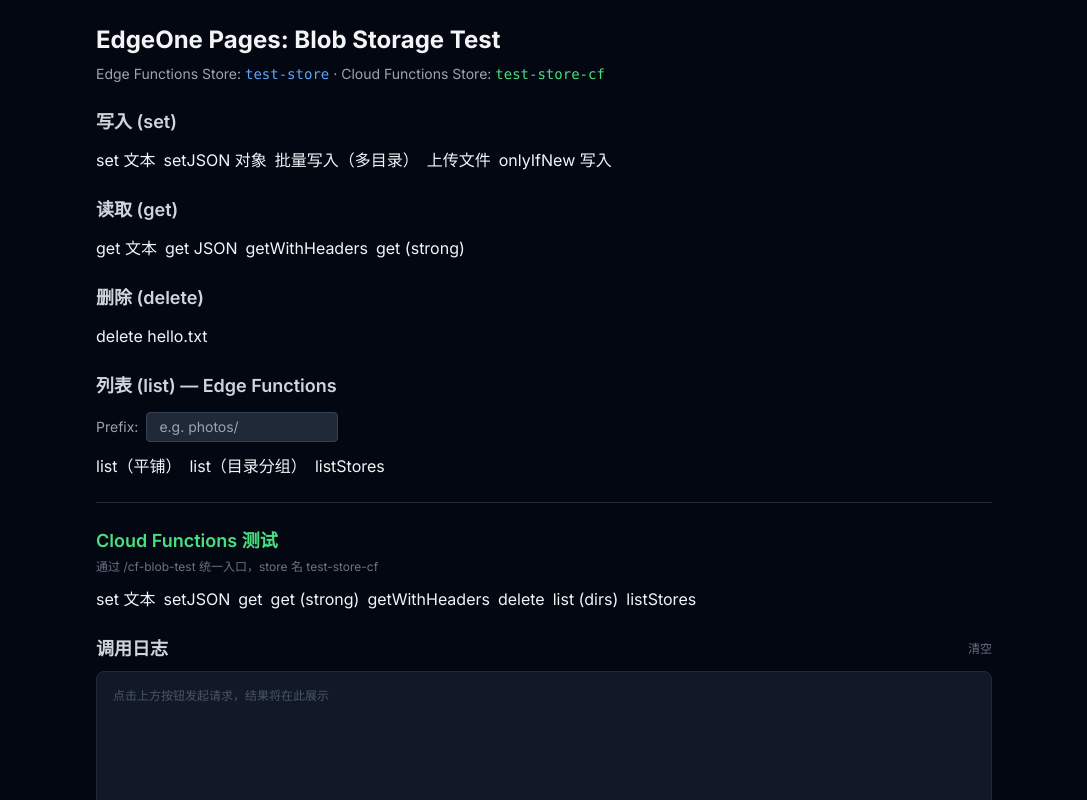
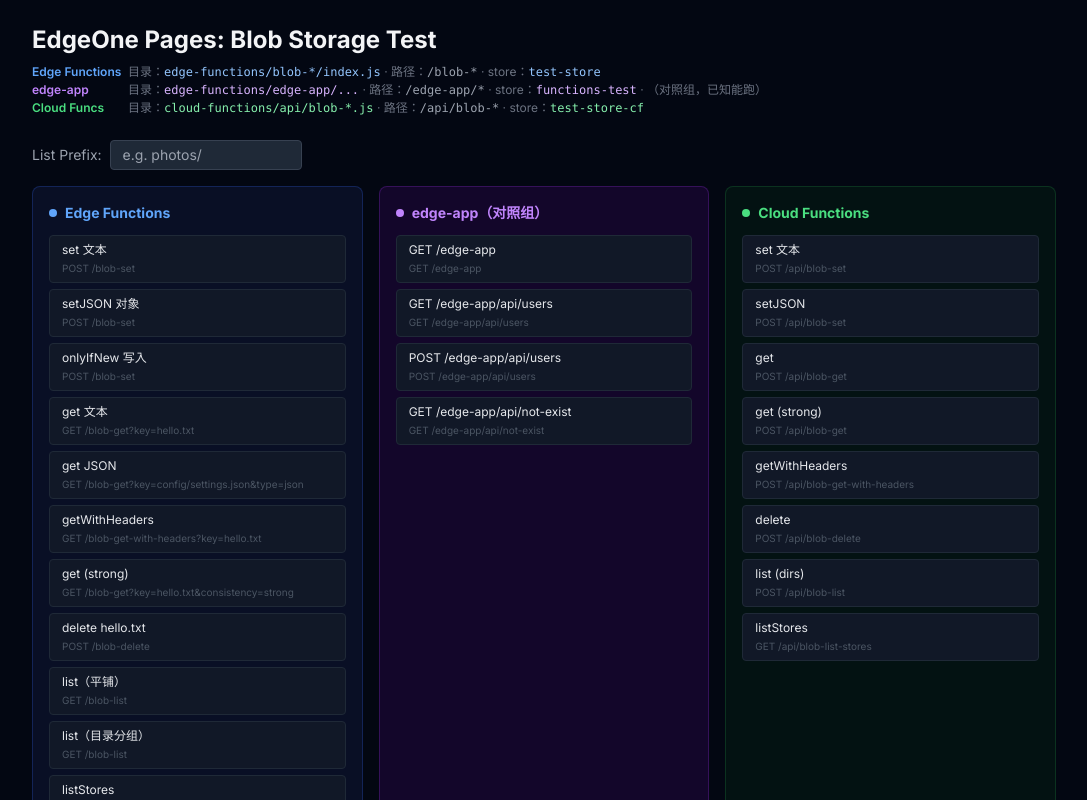
Before and after one commit to mschrome/functions-kv-1, a Next.js app: page /blob in a window 1280 px wide. Shown: the top 800 px of the page, without its empty margins (96-1183 px from the left). Built offline with nearby package versions, Linux system fonts and the light colour scheme.

Commit message:
feat(feature): test blob again and again

```diff
--- a/components/BlobTest.tsx
+++ b/components/BlobTest.tsx
@@ -2,259 +2,427 @@
 
 import React, { useState, useCallback } from 'react';
 
+/** 请求结果类型 */
+type CallResult = {
+  ok: boolean;
+  status: number;
+  data?: any;
+  rawText?: string;
+  error?: string;
+};
+
 export default function BlobTest() {
-  const [results, setResults] = useState<string>('');
+  const [logs, setLogs] = useState<
+    { time: string; group: string; label: string; method: string; path: string; result: CallResult }[]
+  >([]);
   const [loading, setLoading] = useState(false);
   const [prefix, setPrefix] = useState('');
 
-  const log = (msg: string) => {
-    setResults((prev) => `${new Date().toLocaleTimeString()} | ${msg}\n${prev}`);
-  };
-
-  const api = useCallback(async (path: string, options?: RequestInit) => {
+  /** 统一的请求函数，安全解析响应 */
+  const call = useCallback(
+    async (group: string, label: string, method: string, path: string, init?: RequestInit): Promise<CallResult> => {
       setLoading(true);
       try {
-      const res = await fetch(path, options);
-      const data = await res.json();
-      log(`${options?.method || 'GET'} ${path} → ${JSON.stringify(data)}`);
-      return data;
+        const res = await fetch(path, { method, ...init });
+        const rawText = await res.text();
+        let data: any = undefined;
+        try {
+          data = JSON.parse(rawText);
+        } catch {
+          // 非 JSON
+        }
+        const result: CallResult = { ok: res.ok, status: res.status, data, rawText };
+        setLogs((prev) => [
+          { time: new Date().toLocaleTimeString(), group, label, method, path, result },
+          ...prev,
+        ]);
+        return result;
       } catch (err: any) {
-      log(`ERROR: ${err.message}`);
+        const result: CallResult = { ok: false, status: 0, error: err.message || String(err) };
+        setLogs((prev) => [
+          { time: new Date().toLocaleTimeString(), group, label, method, path, result },
+          ...prev,
+        ]);
+        return result;
       } finally {
         setLoading(false);
       }
-  }, []);
+    },
+    []
+  );
 
-  // 写入文本
-  const handleSetText = async () => {
-    await api('/blob-set', {
+  /** Edge Functions — 独立目录（/blob-xxx） */
+  const edgeTests = [
+    {
+      label: 'set 文本',
       method: 'POST',
+      path: '/blob-set',
+      run: () =>
+        call('edge', 'set 文本', 'POST', '/blob-set', {
           headers: { 'Content-Type': 'application/json' },
           body: JSON.stringify({ key: 'hello.txt', value: 'Hello, Blob! ' + Date.now() }),
-    });
-  };
-
-  // 写入 JSON
-  const handleSetJSON = async () => {
-    await api('/blob-set', {
+        }),
+    },
+    {
+      label: 'setJSON 对象',
       method: 'POST',
+      path: '/blob-set',
+      run: () =>
+        call('edge', 'setJSON 对象', 'POST', '/blob-set', {
           headers: { 'Content-Type': 'application/json' },
           body: JSON.stringify({
             key: 'config/settings.json',
             value: { theme: 'dark', lang: 'zh-CN', ts: Date.now() },
             json: true,
           }),
-    });
-  };
-
-  // 写入带目录层级的对象
-  const handleSetNested = async () => {
-    const items = [
-      { key: 'photos/2025/cat.txt', value: 'meow' },
-      { key: 'photos/2025/dog.txt', value: 'woof' },
-      { key: 'photos/2024/old.txt', value: 'archived' },
-      { key: 'docs/readme.txt', value: 'read me' },
-    ];
-    for (const item of items) {
-      await api('/blob-set', {
+        }),
+    },
+    {
+      label: 'onlyIfNew 写入',
       method: 'POST',
-        headers: { 'Content-Type': 'application/json' },
-        body: JSON.stringify(item),
-      });
-    }
-  };
-
-  // 文件上传
-  const handleUpload = async () => {
-    const input = document.createElement('input');
-    input.type = 'file';
-    input.onchange = async () => {
-      const file = input.files?.[0];
-      if (!file) return;
-      const formData = new FormData();
-      formData.append('key', `uploads/${file.name}`);
-      formData.append('value', file);
-      await api('/blob-set', { method: 'POST', body: formData });
-    };
-    input.click();
-  };
-
-  // 条件写入（onlyIfNew）
-  const handleSetOnlyIfNew = async () => {
-    await api('/blob-set', {
-      method: 'POST',
+      path: '/blob-set',
+      run: () =>
+        call('edge', 'onlyIfNew 写入', 'POST', '/blob-set', {
           headers: { 'Content-Type': 'application/json' },
           body: JSON.stringify({ key: 'once-only.txt', value: 'first write wins', onlyIfNew: true }),
-    });
-  };
-
-  // 读取
-  const handleGet = async () => {
-    await api('/blob-get?key=hello.txt');
-  };
-
-  // 读取 JSON
-  const handleGetJSON = async () => {
-    await api('/blob-get?key=config/settings.json&type=json');
-  };
-
-  // getWithHeaders
-  const handleGetWithHeaders = async () => {
-    await api('/blob-get-with-headers?key=hello.txt');
-  };
-
-  // 强一致性读取
-  const handleGetStrong = async () => {
-    await api('/blob-get?key=hello.txt&consistency=strong');
-  };
-
-  // 删除
-  const handleDelete = async () => {
-    await api('/blob-delete', {
+        }),
+    },
+    { label: 'get 文本', method: 'GET', path: '/blob-get?key=hello.txt', run: () => call('edge', 'get 文本', 'GET', '/blob-get?key=hello.txt') },
+    {
+      label: 'get JSON',
+      method: 'GET',
+      path: '/blob-get?key=config/settings.json&type=json',
+      run: () => call('edge', 'get JSON', 'GET', '/blob-get?key=config/settings.json&type=json'),
+    },
+    {
+      label: 'getWithHeaders',
+      method: 'GET',
+      path: '/blob-get-with-headers?key=hello.txt',
+      run: () => call('edge', 'getWithHeaders', 'GET', '/blob-get-with-headers?key=hello.txt'),
+    },
+    {
+      label: 'get (strong)',
+      method: 'GET',
+      path: '/blob-get?key=hello.txt&consistency=strong',
+      run: () => call('edge', 'get (strong)', 'GET', '/blob-get?key=hello.txt&consistency=strong'),
+    },
+    {
+      label: 'delete hello.txt',
       method: 'POST',
+      path: '/blob-delete',
+      run: () =>
+        call('edge', 'delete hello.txt', 'POST', '/blob-delete', {
           headers: { 'Content-Type': 'application/json' },
           body: JSON.stringify({ key: 'hello.txt' }),
-    });
+        }),
+    },
+    {
+      label: 'list（平铺）',
+      method: 'GET',
+      path: '/blob-list',
+      run: () => {
+        const p = prefix ? `&prefix=${encodeURIComponent(prefix)}` : '';
+        return call('edge', 'list（平铺）', 'GET', `/blob-list?directories=false${p}`);
+      },
+    },
+    {
+      label: 'list（目录分组）',
+      method: 'GET',
+      path: '/blob-list',
+      run: () => {
+        const p = prefix ? `&prefix=${encodeURIComponent(prefix)}` : '';
+        return call('edge', 'list（目录分组）', 'GET', `/blob-list?directories=true${p}`);
+      },
+    },
+    { label: 'listStores', method: 'GET', path: '/blob-list-stores', run: () => call('edge', 'listStores', 'GET', '/blob-list-stores') },
+  ];
+
+  /** edge-app — 嵌套文件路由（作为对照组，确认已知能跑的写法） */
+  const edgeAppTests = [
+    {
+      label: 'GET /edge-app',
+      method: 'GET',
+      path: '/edge-app',
+      run: () => call('edge-app', 'GET /edge-app', 'GET', '/edge-app'),
+    },
+    {
+      label: 'GET /edge-app/api/users',
+      method: 'GET',
+      path: '/edge-app/api/users',
+      run: () => call('edge-app', 'GET /edge-app/api/users', 'GET', '/edge-app/api/users'),
+    },
+    {
+      label: 'POST /edge-app/api/users',
+      method: 'POST',
+      path: '/edge-app/api/users',
+      run: () =>
+        call('edge-app', 'POST /edge-app/api/users', 'POST', '/edge-app/api/users', {
+          headers: { 'Content-Type': 'application/json' },
+          body: JSON.stringify({ name: 'Alice', email: 'alice@test.com' }),
+        }),
+    },
+    {
+      label: 'GET /edge-app/api/not-exist',
+      method: 'GET',
+      path: '/edge-app/api/not-exist',
+      run: () => call('edge-app', 'GET /edge-app/api/not-exist (catch-all)', 'GET', '/edge-app/api/not-exist'),
+    },
+  ];
+
+  /** Cloud Functions — 文件路由（/api/blob-xxx） */
+  const cfTests = [
+    {
+      label: 'set 文本',
+      method: 'POST',
+      path: '/api/blob-set',
+      run: () =>
+        call('cf', 'set 文本', 'POST', '/api/blob-set', {
+          headers: { 'Content-Type': 'application/json' },
+          body: JSON.stringify({ key: 'cf-hello.txt', value: 'Hello from Cloud Function! ' + Date.now() }),
+        }),
+    },
+    {
+      label: 'setJSON',
+      method: 'POST',
+      path: '/api/blob-set',
+      run: () =>
+        call('cf', 'setJSON', 'POST', '/api/blob-set', {
+          headers: { 'Content-Type': 'application/json' },
+          body: JSON.stringify({ key: 'cf-config/app.json', value: { env: 'test', ts: Date.now() }, json: true }),
+        }),
+    },
+    {
+      label: 'get',
+      method: 'POST',
+      path: '/api/blob-get',
+      run: () =>
+        call('cf', 'get', 'POST', '/api/blob-get', {
+          headers: { 'Content-Type': 'application/json' },
+          body: JSON.stringify({ key: 'cf-hello.txt' }),
+        }),
+    },
+    {
+      label: 'get (strong)',
+      method: 'POST',
+      path: '/api/blob-get',
+      run: () =>
+        call('cf', 'get (strong)', 'POST', '/api/blob-get', {
+          headers: { 'Content-Type': 'application/json' },
+          body: JSON.stringify({ key: 'cf-hello.txt', consistency: 'strong' }),
+        }),
+    },
+    {
+      label: 'getWithHeaders',
+      method: 'POST',
+      path: '/api/blob-get-with-headers',
+      run: () =>
+        call('cf', 'getWithHeaders', 'POST', '/api/blob-get-with-headers', {
+          headers: { 'Content-Type': 'application/json' },
+          body: JSON.stringify({ key: 'cf-hello.txt' }),
+        }),
+    },
+    {
+      label: 'delete',
+      method: 'POST',
+      path: '/api/blob-delete',
+      run: () =>
+        call('cf', 'delete', 'POST', '/api/blob-delete', {
+          headers: { 'Content-Type': 'application/json' },
+          body: JSON.stringify({ key: 'cf-hello.txt' }),
+        }),
+    },
+    {
+      label: 'list (dirs)',
+      method: 'POST',
+      path: '/api/blob-list',
+      run: () =>
+        call('cf', 'list (dirs)', 'POST', '/api/blob-list', {
+          headers: { 'Content-Type': 'application/json' },
+          body: JSON.stringify({ prefix: prefix || undefined, directories: true }),
+        }),
+    },
+    { label: 'listStores', method: 'GET', path: '/api/blob-list-stores', run: () => call('cf', 'listStores', 'GET', '/api/blob-list-stores') },
+  ];
+
+  const clearLogs = () => setLogs([]);
+
+  /** 渲染日志行：智能展示 JSON / 原始文本 / 错误 */
+  const renderResult = (r: CallResult) => {
+    if (r.error) return <span className="text-red-400">FETCH ERROR: {r.error}</span>;
+
+    const statusColor =
+      r.status >= 200 && r.status < 300 ? 'text-green-400' : r.status >= 400 ? 'text-red-400' : 'text-yellow-400';
+
+    if (r.data !== undefined) {
+      return (
+        <>
+          <span className={statusColor}>[{r.status}]</span>{' '}
+          <span className="text-gray-200">{JSON.stringify(r.data)}</span>
+        </>
+      );
+    }
+    // 非 JSON 响应 → 显示原始文本前 300 字符
+    const snippet = (r.rawText || '').slice(0, 300).replace(/\s+/g, ' ');
+    return (
+      <>
+        <span className={statusColor}>[{r.status}]</span>{' '}
+        <span className="text-orange-400">非 JSON 响应：</span>
+        <span className="text-gray-400">{snippet || '(空)'}</span>
+      </>
+    );
   };
-
-  // 列表（平铺）
-  const handleList = async () => {
-    const p = prefix ? `&prefix=${encodeURIComponent(prefix)}` : '';
-    await api(`/blob-list?directories=false${p}`);
-  };
-
-  // 列表（目录分组）
-  const handleListDirs = async () => {
-    const p = prefix ? `&prefix=${encodeURIComponent(prefix)}` : '';
-    await api(`/blob-list?directories=true${p}`);
-  };
-
-  // 列举所有 Store
-  const handleListStores = async () => {
-    await api('/blob-list-stores');
-  };
-
-  // === Cloud Function 测试 ===
-  const cfPost = async (path: string, body: any) => {
-    await api(`/api/${path}`, {
-      method: 'POST',
-      headers: { 'Content-Type': 'application/json' },
-      body: JSON.stringify(body),
-    });
-  };
-
-  const handleCfSet = () => cfPost('blob-set', { key: 'cf-hello.txt', value: 'Hello from Cloud Function! ' + Date.now() });
-  const handleCfSetJSON = () => cfPost('blob-set', { key: 'cf-config/app.json', value: { env: 'test', ts: Date.now() }, json: true });
-  const handleCfGet = () => cfPost('blob-get', { key: 'cf-hello.txt' });
-  const handleCfGetStrong = () => cfPost('blob-get', { key: 'cf-hello.txt', consistency: 'strong' });
-  const handleCfGetWithHeaders = () => cfPost('blob-get-with-headers', { key: 'cf-hello.txt' });
-  const handleCfDelete = () => cfPost('blob-delete', { key: 'cf-hello.txt' });
-  const handleCfList = () => cfPost('blob-list', { prefix: prefix || undefined, directories: true });
-  const handleCfListStores = () => api('/api/blob-list-stores');
-
-  // 清空日志
-  const clearLog = () => setResults('');
 
   return (
     <div className="min-h-screen bg-gray-950 text-gray-100 p-6">
-      <div className="max-w-4xl mx-auto">
+      <div className="max-w-5xl mx-auto">
+        <header className="mb-6">
           <h1 className="text-2xl font-bold mb-2">EdgeOne Pages: Blob Storage Test</h1>
-        <p className="text-gray-400 mb-6 text-sm">
-          Edge Functions Store: <code className="text-blue-400">test-store</code> ·
-          Cloud Functions Store: <code className="text-green-400">test-store-cf</code>
-        </p>
+          <div className="text-xs text-gray-400 space-y-0.5">
+            <div>
+              <span className="inline-block w-24 text-blue-400 font-semibold">Edge Functions</span>
+              <span className="text-gray-500">目录：</span>
+              <code className="text-blue-300">edge-functions/blob-*/index.js</code>
+              <span className="text-gray-500"> · 路径：</span>
+              <code>/blob-*</code>
+              <span className="text-gray-500"> · store：</span>
+              <code className="text-blue-300">test-store</code>
+            </div>
+            <div>
+              <span className="inline-block w-24 text-purple-400 font-semibold">edge-app</span>
+              <span className="text-gray-500">目录：</span>
+              <code className="text-purple-300">edge-functions/edge-app/...</code>
+              <span className="text-gray-500"> · 路径：</span>
+              <code>/edge-app/*</code>
+              <span className="text-gray-500"> · store：</span>
+              <code className="text-purple-300">functions-test</code>
+              <span className="text-gray-500"> · （对照组，已知能跑）</span>
+            </div>
+            <div>
+              <span className="inline-block w-24 text-green-400 font-semibold">Cloud Funcs</span>
+              <span className="text-gray-500">目录：</span>
+              <code className="text-green-300">cloud-functions/api/blob-*.js</code>
+              <span className="text-gray-500"> · 路径：</span>
+              <code>/api/blob-*</code>
+              <span className="text-gray-500"> · store：</span>
+              <code className="text-green-300">test-store-cf</code>
+            </div>
+          </div>
+        </header>
 
-        {/* 写入操作 */}
-        <section className="mb-6">
-          <h2 className="text-lg font-semibold mb-3 text-gray-300">写入 (set)</h2>
-          <div className="flex flex-wrap gap-2">
-            <button onClick={handleSetText} className="btn">set 文本</button>
-            <button onClick={handleSetJSON} className="btn">setJSON 对象</button>
-            <button onClick={handleSetNested} className="btn">批量写入（多目录）</button>
-            <button onClick={handleUpload} className="btn">上传文件</button>
-            <button onClick={handleSetOnlyIfNew} className="btn">onlyIfNew 写入</button>
-          </div>
-        </section>
-
-        {/* 读取操作 */}
-        <section className="mb-6">
-          <h2 className="text-lg font-semibold mb-3 text-gray-300">读取 (get)</h2>
-          <div className="flex flex-wrap gap-2">
-            <button onClick={handleGet} className="btn">get 文本</button>
-            <button onClick={handleGetJSON} className="btn">get JSON</button>
-            <button onClick={handleGetWithHeaders} className="btn">getWithHeaders</button>
-            <button onClick={handleGetStrong} className="btn">get (strong)</button>
-          </div>
-        </section>
-
-        {/* 删除 */}
-        <section className="mb-6">
-          <h2 className="text-lg font-semibold mb-3 text-gray-300">删除 (delete)</h2>
-          <div className="flex flex-wrap gap-2">
-            <button onClick={handleDelete} className="btn btn-red">delete hello.txt</button>
-          </div>
-        </section>
-
-        {/* 列表 */}
-        <section className="mb-6">
-          <h2 className="text-lg font-semibold mb-3 text-gray-300">列表 (list) — Edge Functions</h2>
-          <div className="flex items-center gap-2 mb-3">
-            <label className="text-sm text-gray-400">Prefix:</label>
+        {/* 公共过滤 */}
+        <div className="mb-4 flex items-center gap-2 text-sm">
+          <label className="text-gray-400">List Prefix:</label>
           <input
             type="text"
             value={prefix}
             onChange={(e) => setPrefix(e.target.value)}
             placeholder="e.g. photos/"
-              className="bg-gray-800 border border-gray-700 rounded px-3 py-1 text-sm w-48"
+            className="bg-gray-800 border border-gray-700 rounded px-3 py-1 w-48"
           />
         </div>
-          <div className="flex flex-wrap gap-2">
-            <button onClick={handleList} className="btn">list（平铺）</button>
-            <button onClick={handleListDirs} className="btn">list（目录分组）</button>
-            <button onClick={handleListStores} className="btn">listStores</button>
+
+        {/* 三栏测试组 */}
+        <div className="grid grid-cols-1 lg:grid-cols-3 gap-4 mb-6">
+          {/* Edge Functions */}
+          <section className="bg-blue-950/30 border border-blue-900/50 rounded-lg p-4">
+            <h2 className="text-sm font-bold mb-3 text-blue-400 flex items-center gap-2">
+              <span className="w-2 h-2 rounded-full bg-blue-400"></span>
+              Edge Functions
+            </h2>
+            <div className="flex flex-col gap-1.5">
+              {edgeTests.map((t, i) => (
+                <button
+                  key={i}
+                  onClick={t.run}
+                  className="group text-left px-3 py-1.5 bg-gray-900 hover:bg-blue-900/40 border border-gray-800 hover:border-blue-800 rounded text-xs transition-colors"
+                >
+                  <span className="text-gray-200">{t.label}</span>
+                  <span className="block text-gray-600 group-hover:text-blue-300 text-[10px] mt-0.5">
+                    {t.method} {t.path}
+                  </span>
+                </button>
+              ))}
             </div>
           </section>
 
-        {/* Cloud Functions 测试 */}
-        <section className="mb-6 border-t border-gray-800 pt-6">
-          <h2 className="text-lg font-semibold mb-1 text-green-400">Cloud Functions 测试</h2>
-          <p className="text-gray-500 text-xs mb-3">通过 /cf-blob-test 统一入口，store 名 test-store-cf</p>
-          <div className="flex flex-wrap gap-2">
-            <button onClick={handleCfSet} className="btn btn-cf">set 文本</button>
-            <button onClick={handleCfSetJSON} className="btn btn-cf">setJSON</button>
-            <button onClick={handleCfGet} className="btn btn-cf">get</button>
-            <button onClick={handleCfGetStrong} className="btn btn-cf">get (strong)</button>
-            <button onClick={handleCfGetWithHeaders} className="btn btn-cf">getWithHeaders</button>
-            <button onClick={handleCfDelete} className="btn btn-cf btn-red">delete</button>
-            <button onClick={handleCfList} className="btn btn-cf">list (dirs)</button>
-            <button onClick={handleCfListStores} className="btn btn-cf">listStores</button>
+          {/* edge-app 对照组 */}
+          <section className="bg-purple-950/30 border border-purple-900/50 rounded-lg p-4">
+            <h2 className="text-sm font-bold mb-3 text-purple-400 flex items-center gap-2">
+              <span className="w-2 h-2 rounded-full bg-purple-400"></span>
+              edge-app（对照组）
+            </h2>
+            <div className="flex flex-col gap-1.5">
+              {edgeAppTests.map((t, i) => (
+                <button
+                  key={i}
+                  onClick={t.run}
+                  className="group text-left px-3 py-1.5 bg-gray-900 hover:bg-purple-900/40 border border-gray-800 hover:border-purple-800 rounded text-xs transition-colors"
+                >
+                  <span className="text-gray-200">{t.label}</span>
+                  <span className="block text-gray-600 group-hover:text-purple-300 text-[10px] mt-0.5">
+                    {t.method} {t.path}
+                  </span>
+                </button>
+              ))}
             </div>
           </section>
 
-        {/* 日志输出 */}
-        <section>
-          <div className="flex items-center justify-between mb-2">
-            <h2 className="text-lg font-semibold text-gray-300">调用日志</h2>
-            <button onClick={clearLog} className="text-xs text-gray-500 hover:text-gray-300">清空</button>
+          {/* Cloud Functions */}
+          <section className="bg-green-950/30 border border-green-900/50 rounded-lg p-4">
+            <h2 className="text-sm font-bold mb-3 text-green-400 flex items-center gap-2">
+              <span className="w-2 h-2 rounded-full bg-green-400"></span>
+              Cloud Functions
+            </h2>
+            <div className="flex flex-col gap-1.5">
+              {cfTests.map((t, i) => (
+                <button
+                  key={i}
+                  onClick={t.run}
+                  className="group text-left px-3 py-1.5 bg-gray-900 hover:bg-green-900/40 border border-gray-800 hover:border-green-800 rounded text-xs transition-colors"
+                >
+                  <span className="text-gray-200">{t.label}</span>
+                  <span className="block text-gray-600 group-hover:text-green-300 text-[10px] mt-0.5">
+                    {t.method} {t.path}
+                  </span>
+                </button>
+              ))}
             </div>
-          <pre className="bg-gray-900 border border-gray-800 rounded-lg p-4 text-xs font-mono h-64 overflow-y-auto whitespace-pre-wrap">
-            {loading && <span className="text-yellow-400">请求中...\n</span>}
-            {results || <span className="text-gray-600">点击上方按钮发起请求，结果将在此展示</span>}
-          </pre>
           </section>
         </div>
 
-      <style jsx>{`
-        .btn {
-          @apply px-3 py-1.5 bg-gray-800 border border-gray-700 rounded text-sm hover:bg-gray-700 hover:border-gray-600 transition-colors;
-        }
-        .btn-red {
-          @apply border-red-900 text-red-400 hover:bg-red-950 hover:border-red-700;
-        }
-        .btn-cf {
-          @apply border-green-900 text-green-400 hover:bg-green-950 hover:border-green-700;
-        }
-      `}</style>
+        {/* 日志区 */}
+        <section>
+          <div className="flex items-center justify-between mb-2">
+            <h2 className="text-sm font-semibold text-gray-300">
+              调用日志 {loading && <span className="text-yellow-400 ml-2">· 请求中...</span>}
+            </h2>
+            <button onClick={clearLogs} className="text-xs text-gray-500 hover:text-gray-300">
+              清空
+            </button>
+          </div>
+          <div className="bg-gray-900 border border-gray-800 rounded-lg p-3 h-96 overflow-y-auto font-mono text-[11px] leading-relaxed">
+            {logs.length === 0 ? (
+              <span className="text-gray-600">点击上方按钮发起请求</span>
+            ) : (
+              logs.map((log, i) => {
+                const groupColor =
+                  log.group === 'edge' ? 'text-blue-400' : log.group === 'edge-app' ? 'text-purple-400' : 'text-green-400';
+                const groupLabel =
+                  log.group === 'edge' ? 'EDGE' : log.group === 'edge-app' ? 'APP ' : 'CF  ';
+                return (
+                  <div key={i} className="mb-1.5 pb-1.5 border-b border-gray-800/50 last:border-b-0">
+                    <span className="text-gray-600">{log.time}</span>{' '}
+                    <span className={`${groupColor} font-bold`}>[{groupLabel}]</span>{' '}
+                    <span className="text-gray-500">{log.method}</span>{' '}
+                    <span className="text-gray-400">{log.path}</span>
+                    <div className="pl-[72px] mt-0.5 break-all">{renderResult(log.result)}</div>
+                  </div>
+                );
+              })
+            )}
+          </div>
+        </section>
+      </div>
     </div>
   );
 }
```
Lines whose indentation alone changed are shown as unchanged.
